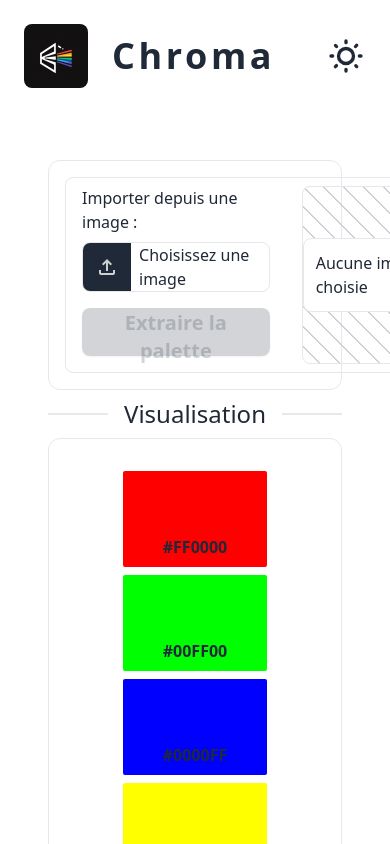
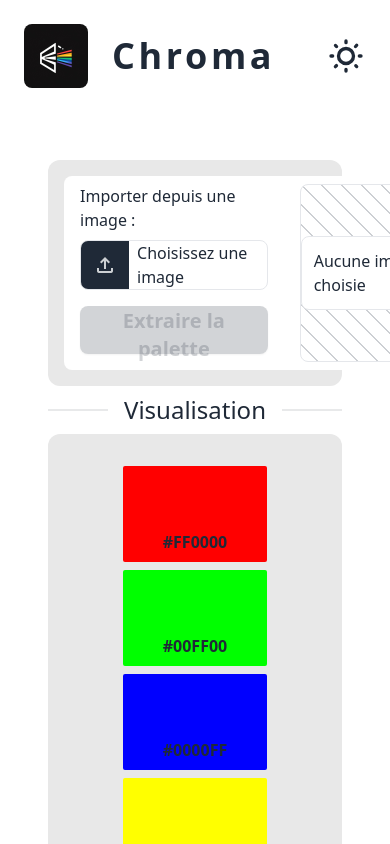
Before and after one commit to reeves-48777/chroma-app, a Vue app: page / in a window 390 px wide. Built offline with nearby package versions, Linux system fonts and the light colour scheme.

Commit message:
added colors instead of borders

```diff
--- a/src/components/ChromaCommands.vue
+++ b/src/components/ChromaCommands.vue
@@ -67,10 +67,10 @@ const extractPalette = () => {
 
 <style scoped>
 .commands {
-  @apply w-full flex flex-wrap bg-base-100 rounded-xl p-4 lg:p-8 border;
+  @apply w-full flex flex-wrap bg-base-200 dark:bg-base-300 rounded-xl p-4 lg:p-8;
 
   .image-import {
-    @apply space-x-8 flex items-stretch justify-start border rounded-lg py-2 px-4 self-start;
+    @apply bg-base-100 space-x-8 flex items-stretch justify-start rounded-lg py-2 px-4 self-start;
 
     .group {
       @apply flex flex-col space-y-2;
--- a/src/components/PaletteViewer.vue
+++ b/src/components/PaletteViewer.vue
@@ -20,7 +20,7 @@ const props = defineProps<ViewerProps>();
 
 <style scoped>
 .container {
-  @apply space-y-8 p-8 border rounded-xl bg-base-100;
+  @apply space-y-8 p-8 rounded-xl bg-base-200 dark:bg-base-300;
 }
 
 .view-palette {
```
